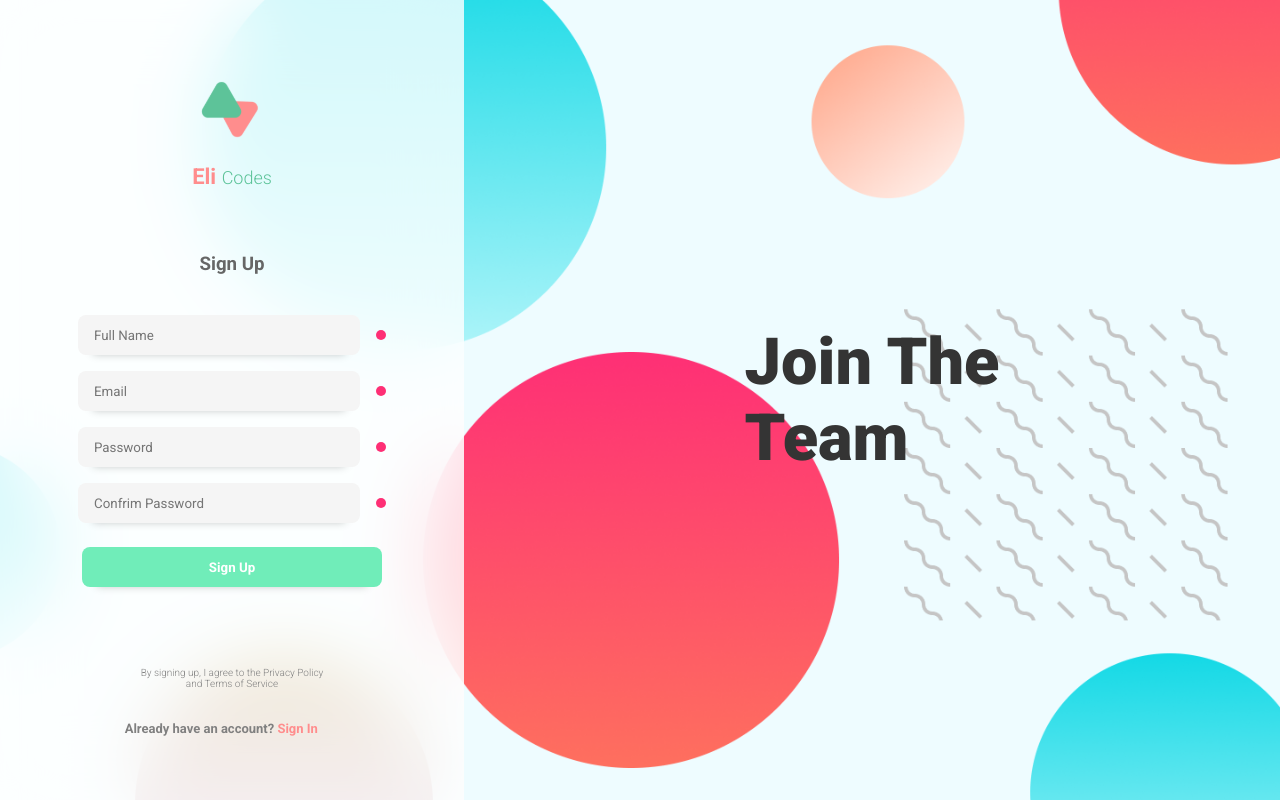
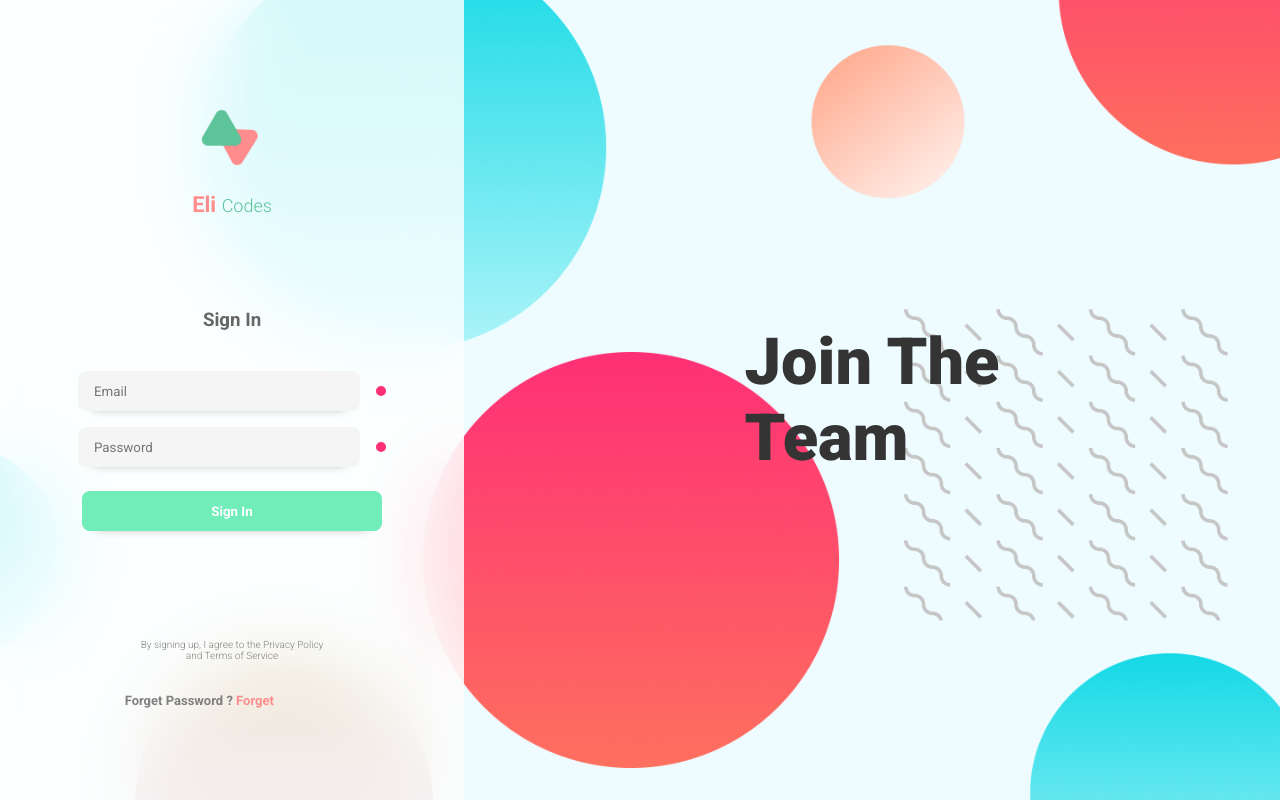
Before and after one commit to yazidam/Figma_SignUp_StyledComponents, a React (Create React App) app: page / in a window 1280 px wide. Both pictures are taken after a click on the element "Sign In". Built offline with nearby package versions, Linux system fonts and the light colour scheme.

Commit message:
Adding sign in components

```diff
--- a/src/components/Sidebar.js
+++ b/src/components/Sidebar.js
@@ -1,8 +1,15 @@
-import React from "react";
+import React, { useState } from "react";
 import styled from "styled-components";
 import logo from "../assets/logo.svg";
 import Input from "./Input";
+import SignIn from "./SignIn";
+
 const Sidebar = () => {
+  const [click, setClick] = useState(true);
+  const handelClick = () => {
+    setClick(!click);
+  };
+  console.log(click);
   return (
     <Container>
       <LogoWrapper>
@@ -11,6 +18,8 @@ const Sidebar = () => {
           Eli <span>Codes</span>
         </h3>
       </LogoWrapper>
+      {click ? (
+        <>
           <Form>
             <h3>Sign Up</h3>
             <Input placeholder="Full Name" />
@@ -25,16 +34,21 @@ const Sidebar = () => {
               Service
             </Terms>
             <h4>
-          Already have an account? <span>Sign In</span>
+              Already have an account?{" "}
+              <span onClick={handelClick}>Sign In</span>
             </h4>
           </div>
+        </>
+      ) : (
+        <SignIn />
+      )}
     </Container>
   );
 };
 
 export default Sidebar;
 
-const Terms = styled.p`
+export const Terms = styled.p`
   padding: 0 1rem;
   text-align: center;
   font-size: 10px;
@@ -42,7 +56,7 @@ const Terms = styled.p`
   font-weight: 300;
 `;
 
-const Form = styled.form`
+export const Form = styled.form`
   width: 100%;
   display: flex;
   flex-direction: column;
--- /dev/null
+++ b/src/components/SignIn.js
@@ -0,0 +1,28 @@
+import React from "react";
+import styled from "styled-components";
+import Input from "./Input";
+import { Form, Terms } from "./Sidebar";
+
+const SignIn = () => {
+  return (
+    <>
+      <Form>
+        <h3>Sign In</h3>
+        <Input type="email" placeholder="Email" />
+        <Input type="password" placeholder="Password" />
+        <button>Sign In</button>
+      </Form>
+      <div>
+        <Terms>
+          By signing up, I agree to the Privacy Policy <br /> and Terms of
+          Service
+        </Terms>
+        <h4>
+          Forget Password ? <span>Forget</span>
+        </h4>
+      </div>
+    </>
+  );
+};
+
+export default SignIn;
```
Lines whose indentation alone changed are shown as unchanged.
